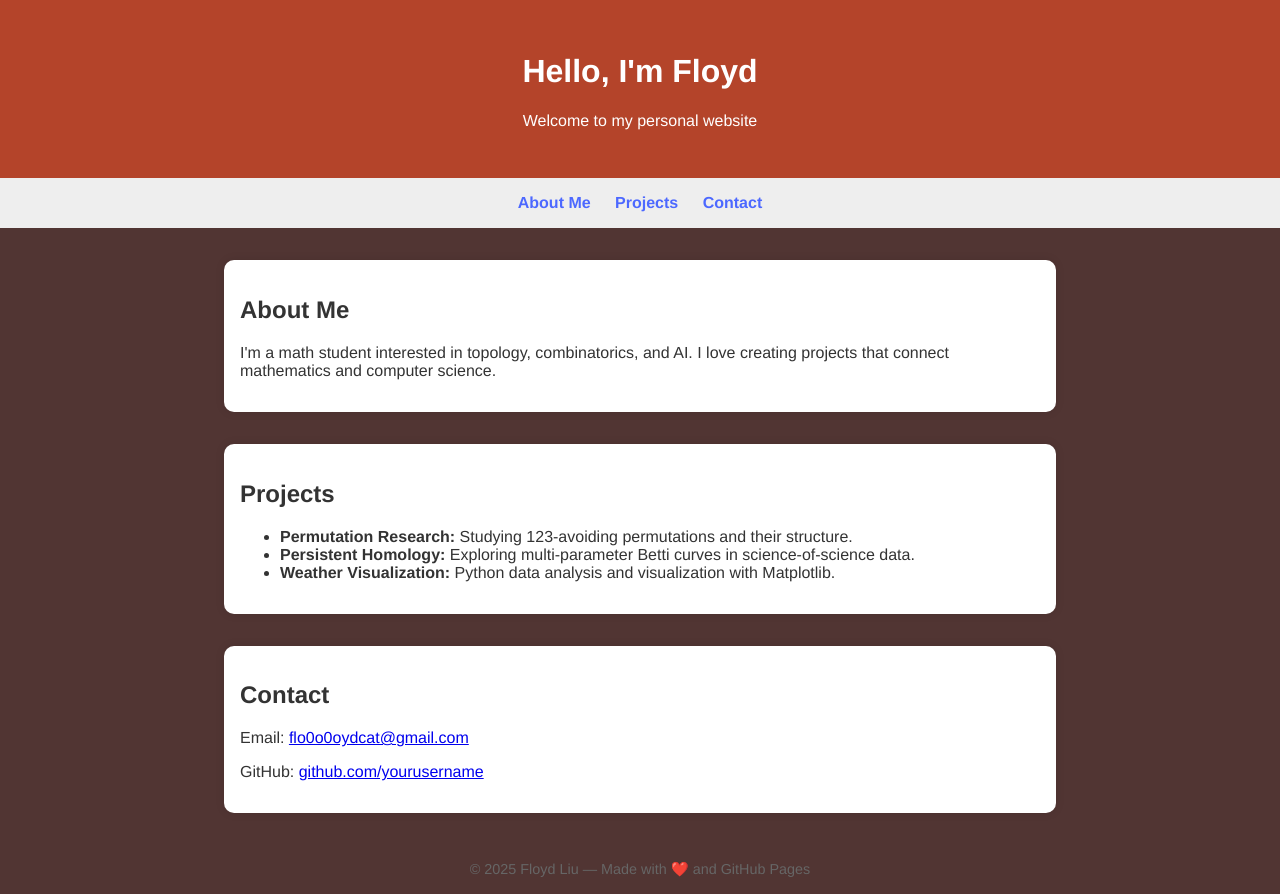
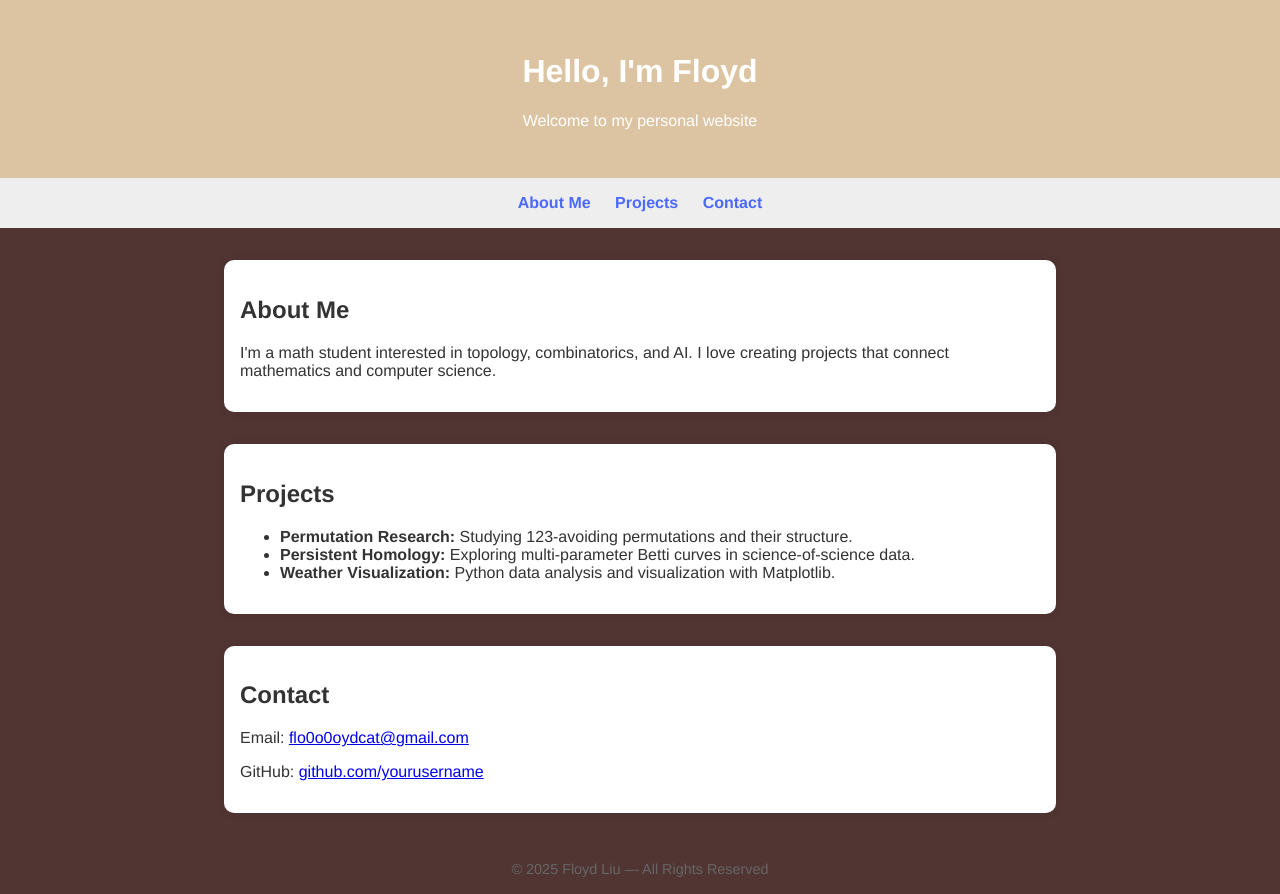
Before and after one commit to flo0o0oyd/flo0o0oyd.github.io, a plain HTML site: page index.html in a window 1280 px wide. Drawn offline with Linux system fonts and the light colour scheme.

Commit message:
Update title and footer text in index.html

```diff
--- a/index.html
+++ b/index.html
@@ -3,7 +3,7 @@
 <head>
     <meta charset="UTF-8">
     <meta name="viewport" content="width=device-width, initial-scale=1.0">
-    <title>My Personal Website</title>
+    <title>Hello! I'm Floyd!</title>
     <style>
         body {
             font-family: "Helvetica Neue", Arial, sans-serif;
@@ -12,7 +12,7 @@
             color: #333;
         }
         header {
-            background-color: #b4442a;
+            background-color: #dcc4a2;
             color: white;
             text-align: center;
             padding: 2rem 1rem;
@@ -83,7 +83,7 @@
     </section>
 
     <footer>
-        © 2025 Floyd Liu — Made with ❤️ and GitHub Pages
+        © 2025 Floyd Liu — All Rights Reserved
     </footer>
 </body>
 </html>
```
